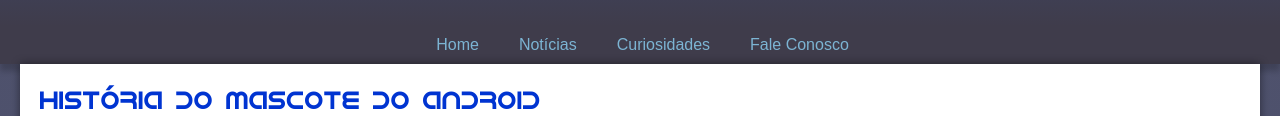
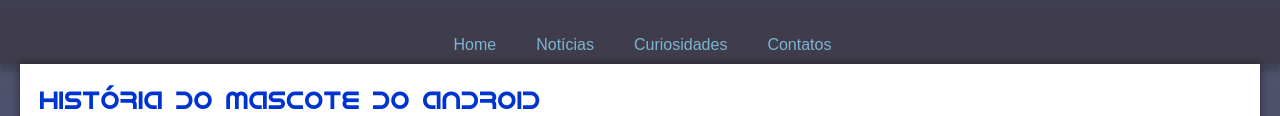
Before and after one commit to felixlq/Projeto-Androide, a plain HTML site: page index.html in a window 1280 px wide. Shown: the part 164-280 px from the top of the page. Drawn offline with Linux system fonts and the light colour scheme.

Commit message:
commit contato

```diff
--- a/index.html
+++ b/index.html
@@ -25,7 +25,7 @@
                 <a href="#">Curiosidades</a>
             </li>
             <li>
-                <a href="#">Fale Conosco</a>
+                <a href="#">Contatos</a>
             </li>
         </ul>
     </nav>
```
